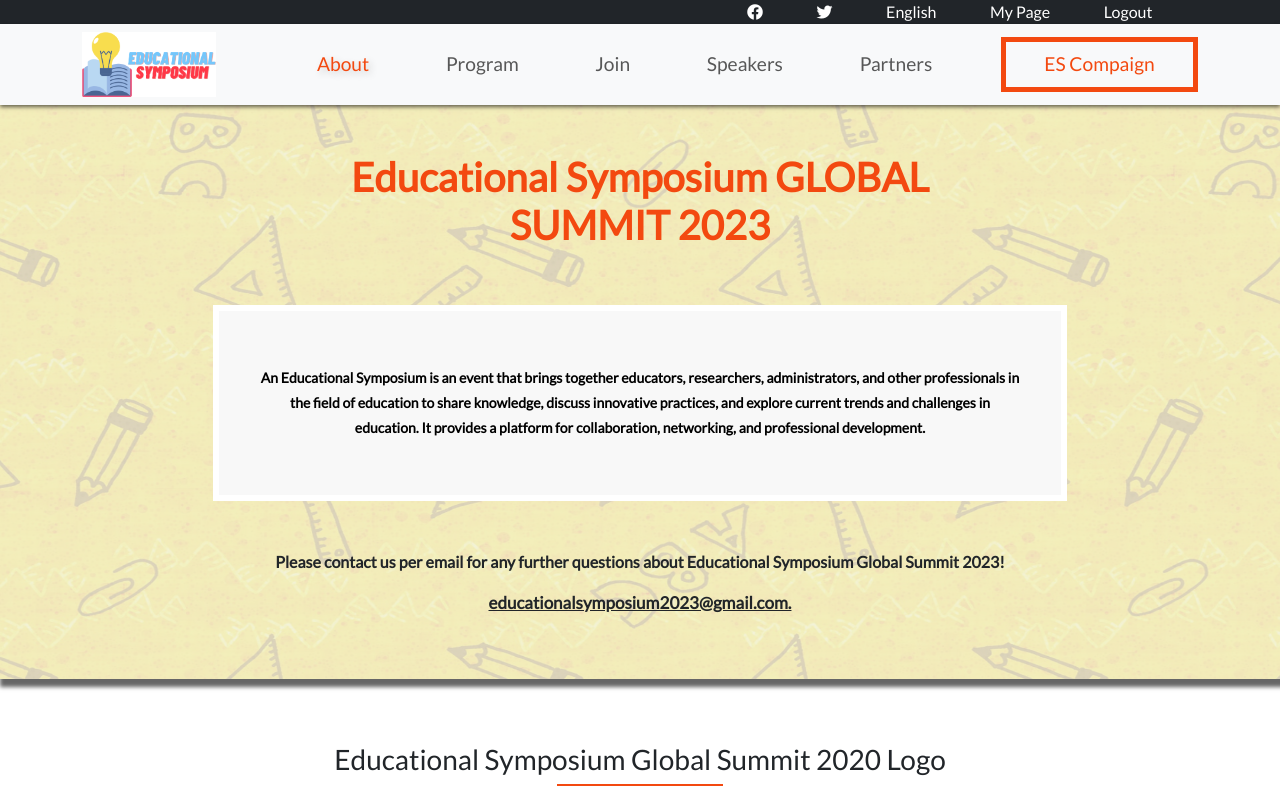
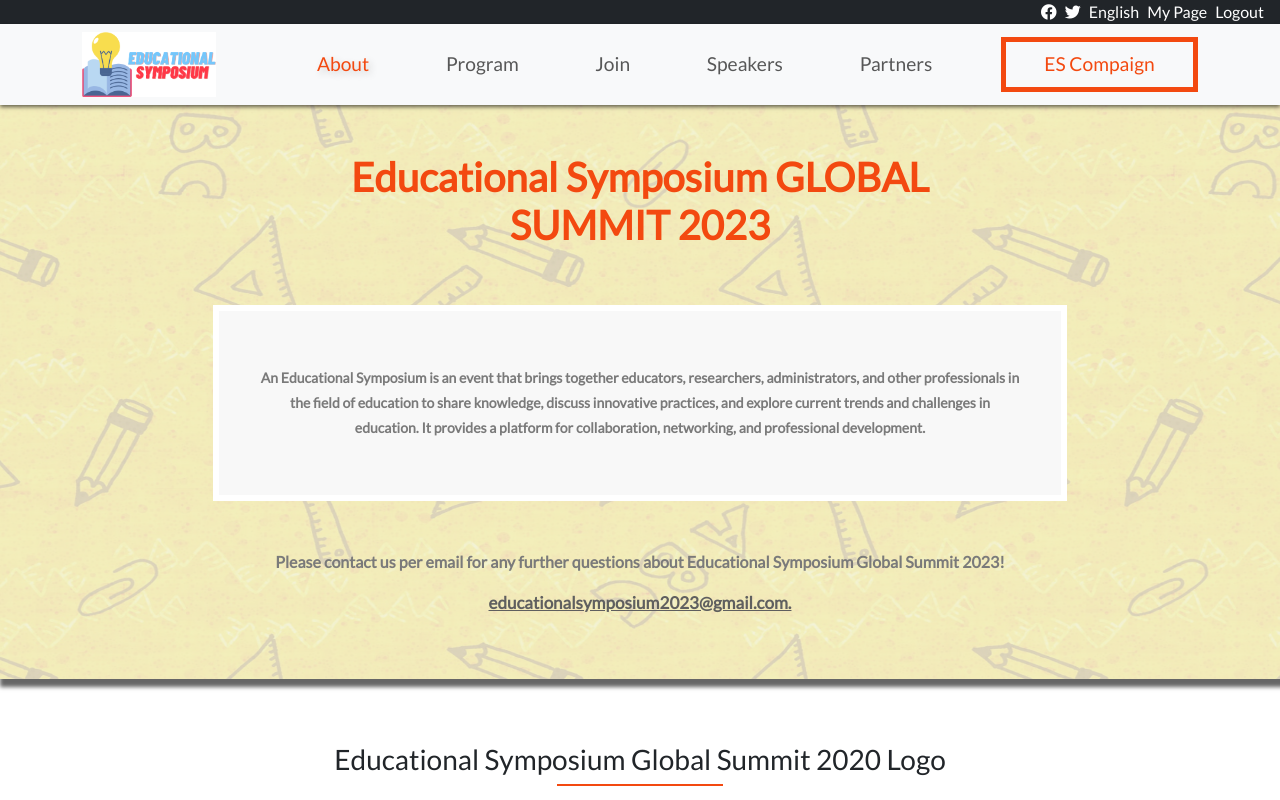
Before and after one commit to kamranasif506/Educational-Symposium, a website: page about.html in a window 1280 px wide. Shown: the top 800 px of the page. Drawn offline with nearby package versions, Linux system fonts and the light colour scheme.

Commit message:
changes done for text colors and top-bar

```diff
--- a/about.html
+++ b/about.html
@@ -22,13 +22,9 @@
 </head>
 <body>
   <header>
-    <div class="top-bar bg-dark text-light">
-        <div class="container">
-            <div class="row">
-                <div class="col-md-7"></div>
-                <div class="col-md-5 text-right d-flex justify-content-end">
-                  <ul class="list-unstyled topbar-list d-flex flex-row align-items-center my-auto flex-fill">
-                    <li class="list-inline-item flex-fill">
+    <nav class="navbar nav1 navbar-expand-sm bg-dark navbar-dark justify-content-end py-0 p-3 top-bar">
+      <ul class="list-unstyled topbar-list d-flex flex-row align-items-center my-auto">
+        <li class="list-inline-item ">
           <a href="#" class="topbar-links"><i class="fab fa-facebook social-icons"></i></a>
         </li>
         <li class="list-inline-item flex-fill">
@@ -44,11 +40,8 @@
           <a href="#" class="topbar-links">Logout</a>
         </li>
       </ul>
-                </div>
-            </div>
-        </div>
-    </div>
 
+    </nav>
     <nav class="navbar navbar-expand-md navbar-light bg-light box-shadow">
       <div class="container">
         <a class="navbar-brand col-4" href="index.html">
@@ -100,7 +93,7 @@
               </div>
               <div class="row mt-5 justify-content-center">
                 <div class="col-md-8 col-sm-10 col-xs-12 description_div">
-                  <p class="font_size mt-3 fw-bold text-black ">An Educational Symposium is an event that brings together educators, researchers, administrators, and other professionals in the field of education to share knowledge, discuss innovative practices, and explore current trends and challenges in education. It provides a platform for collaboration, networking, and professional development.</p>
+                  <p class="font_size mt-3 fw-bold custom_color ">An Educational Symposium is an event that brings together educators, researchers, administrators, and other professionals in the field of education to share knowledge, discuss innovative practices, and explore current trends and challenges in education. It provides a platform for collaboration, networking, and professional development.</p>
 
                 </div>
               </div>
@@ -108,8 +101,8 @@
              <div class="row mt-5 justify-content-center">
               <div class="col-md-8 col-sm-10 col-xs-12">
                 <div class="lower-content">
-                  <p class="fw-bold font_size2">Please contact us per email for any further questions about Educational Symposium Global Summit 2023!</p>
-                  <p class="fw-bold font_size3">educationalsymposium2023@gmail.com.</p>
+                  <p class="fw-bold font_size2 custom_color2">Please contact us per email for any further questions about Educational Symposium Global Summit 2023!</p>
+                  <p class="fw-bold font_size3 custom_color3">educationalsymposium2023@gmail.com.</p>
                 </div>
               </div>
              </div>
--- a/style.css
+++ b/style.css
@@ -295,6 +295,15 @@
 .home_item {
   display: none;
 }
+.custom_color3 {
+  color: #5F5F5F;
+}
+.custom_color2 {
+  color: #7a7a7a;
+}
+.custom_color {
+  color: #7a7a7a;
+}
 
 @media only screen and (max-width: 768px) {
   #navbar-btn {
@@ -312,6 +321,7 @@
   .top-bar {
     display: none;
   }
+
 
   .about-footer {
     background-color: #fff;
```
Also changed, not shown: index.html (+4 -11 lines). Lines whose indentation alone changed are shown as unchanged.
